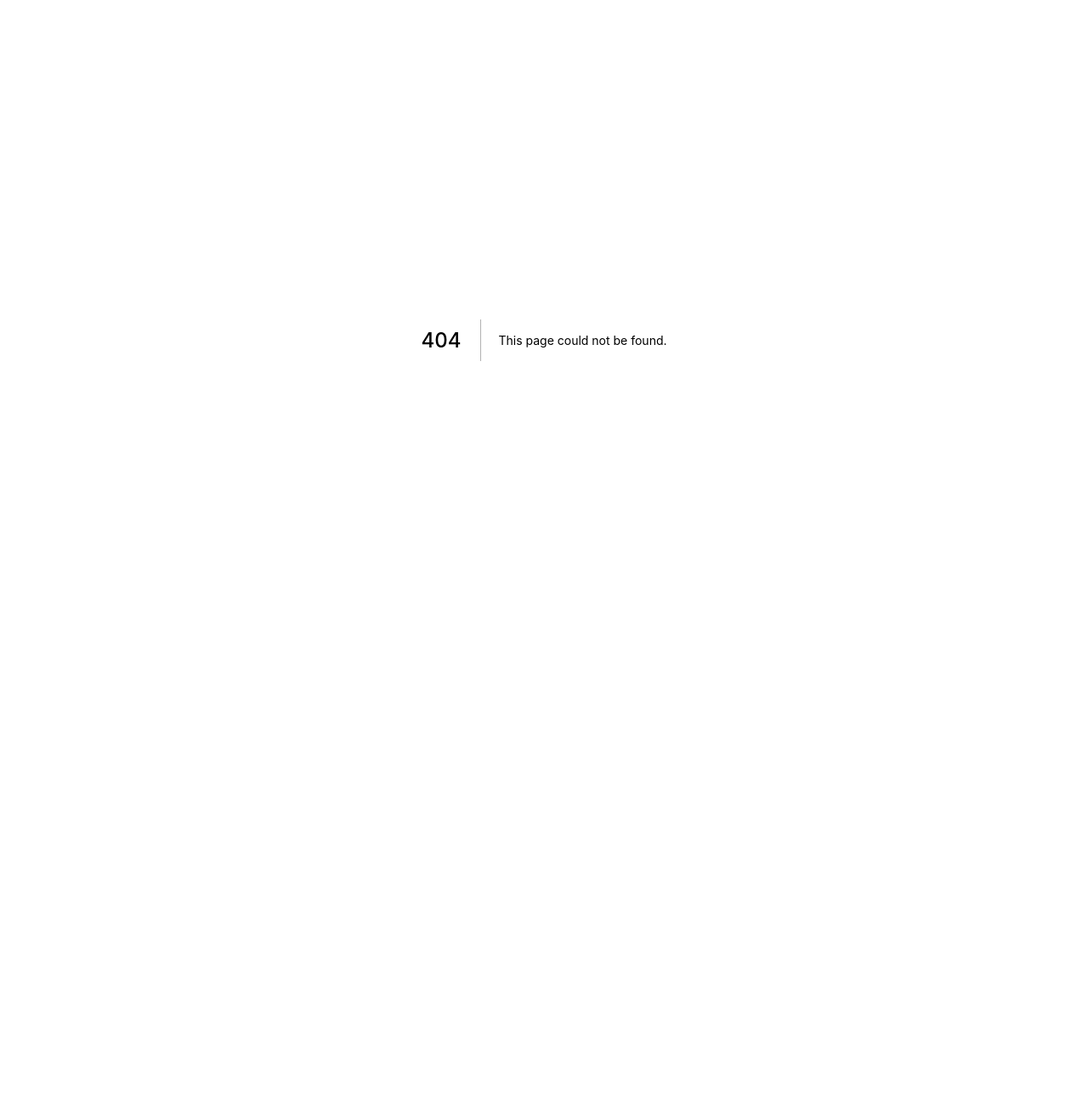
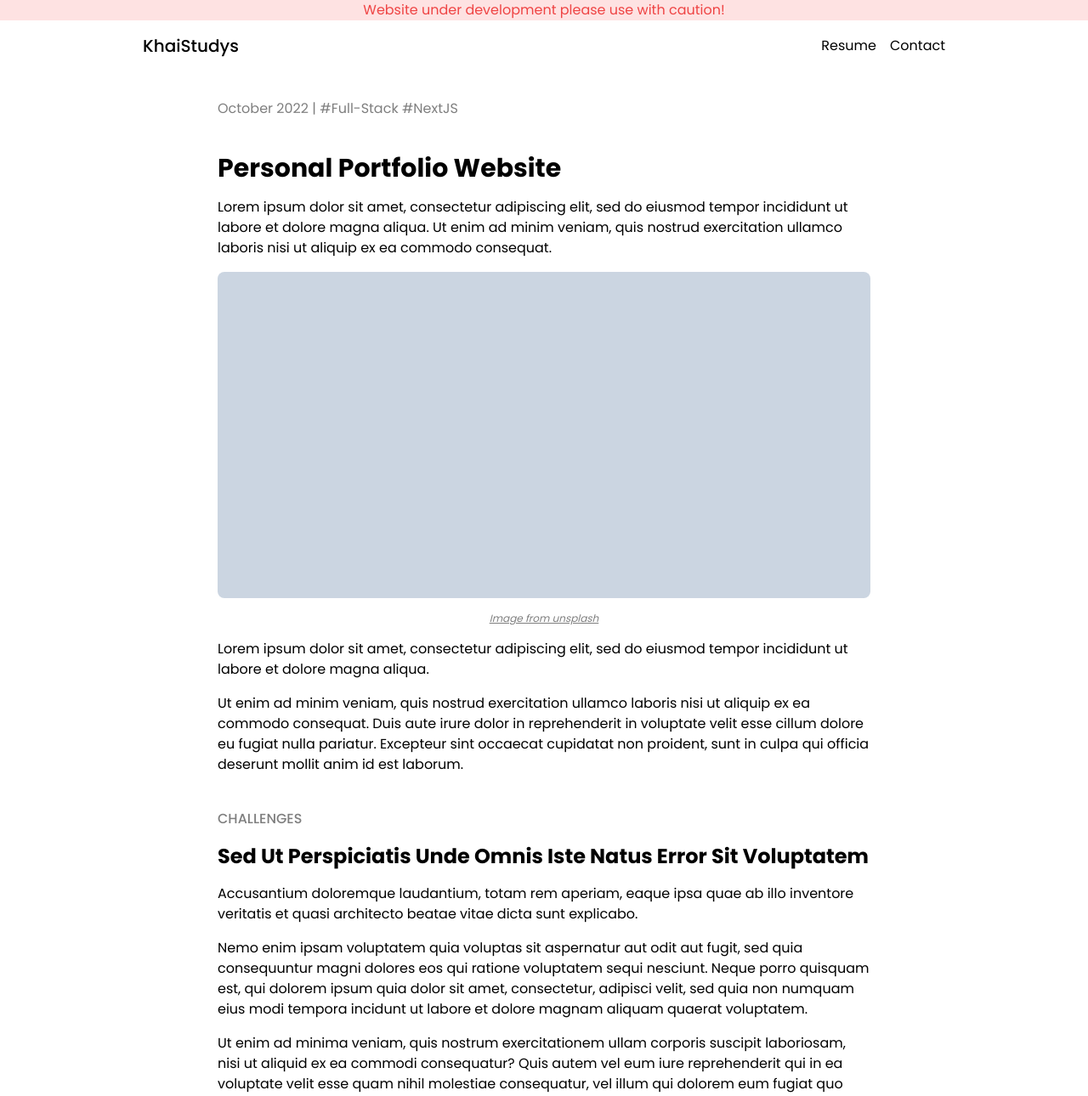
Before and after one commit to KhaiStudys/khaistudys, a Next.js app: page /projects/personal-portfolio-website in a window 1280 px wide. Before the commit this address had no page. Shown: the top 1290 px of the page at 85% size. Before the commit the page ends 800 px from the top, so only its background shows below. Built offline with nearby package versions, Linux system fonts and the light colour scheme.

Commit message:
Added read more page for projects

```diff
--- a/components/Navbar.js
+++ b/components/Navbar.js
@@ -2,6 +2,10 @@ import Link from "next/link";
 
 export default function Navbar() {
   return (
+    <>
+      <div className="w-full bg-red-100 text-red-500 text-center">
+        Website under development please use with caution!
+      </div>
       <nav className="container mx-auto p-4 flex">
         <Link href="/">
           <a className="text-xl font-medium">KhaiStudys</a>
@@ -19,5 +23,6 @@ export default function Navbar() {
           </li>
         </ul>
       </nav>
+    </>
   );
 }
--- a/components/Project.js
+++ b/components/Project.js
@@ -1,6 +1,6 @@
 import Link from "next/link";
 
-export default function Project({ title, desc, live, github }) {
+export default function Project({ title, desc, live, readmore }) {
   return (
     <div className=" flex flex-col gap-3 mt-6 p-6 w-full lg:w-[45%] xl:max-w-[30%] rounded border border-gray-300">
       <h3 className="text-xl font-medium">{title}</h3>
@@ -10,8 +10,8 @@ export default function Project({ title, desc, live, github }) {
           <Link href={live}>View Live</Link>
         </button>
         <button className="px-4 py-2 rounded bg-transparent underline">
-          <a rel="noreferrer" href={github} target="_blank">
-            View on Github
+          <a rel="noreferrer" href={readmore}>
+            Read more
           </a>
         </button>
       </div>
--- a/pages/_document.js
+++ b/pages/_document.js
@@ -5,7 +5,7 @@ export default function Document() {
     <Html>
       <Head>
         <link rel="preconnect" href="https://fonts.googleapis.com" />
-        <link rel="preconnect" href="https://fonts.gstatic.com" crossorigin />
+        <link rel="preconnect" href="https://fonts.gstatic.com" crossOrigin />
         <link
           href="https://fonts.googleapis.com/css2?family=Poppins:wght@400;500;700&display=swap"
           rel="stylesheet"
--- a/pages/index.js
+++ b/pages/index.js
@@ -3,10 +3,6 @@ import Navbar from "../components/Navbar";
 import Main from "../components/Main";
 import Projects from "../components/Projects";
 import Project from "../components/Project";
-
-import Image from "next/image";
-
-let imageSrc = "../public/favicon.png";
 
 export default function Home() {
   return (
@@ -23,7 +19,7 @@ export default function Home() {
           title="Personal Portfolio Website - Current Website"
           desc="This website is my personal portfolio website where I showcase all my skills and the work I have done in the past."
           live="/"
-          github="https://github.com/KhaiStudys/khaistudys"
+          readmore="/projects/personal-portfolio-website"
         />
       </Projects>
     </div>
--- /dev/null
+++ b/pages/projects/personal-portfolio-website.js
@@ -0,0 +1,116 @@
+import Image from "next/image";
+import Link from "next/link";
+import Navbar from "../../components/Navbar";
+
+export default function personalPortfolioWebsite() {
+  let title = "Personal Portfolio Website";
+  let date = "October 2022";
+  let tags = "#Full-Stack #NextJS";
+  return (
+    <>
+      <Navbar />
+      <div className="max-w-[800px] mx-auto my-8 px-4 flex flex-col gap-10">
+        <p className="opacity-50">
+          {date} {"|"} {tags}
+        </p>
+        <section className="flex flex-col gap-4 ">
+          <h1 className="font-bold text-3xl capitalize">{title}</h1>
+          <p>
+            Lorem ipsum dolor sit amet, consectetur adipiscing elit, sed do
+            eiusmod tempor incididunt ut labore et dolore magna aliqua. Ut enim
+            ad minim veniam, quis nostrud exercitation ullamco laboris nisi ut
+            aliquip ex ea commodo consequat.
+          </p>
+          <div className="w-full h-96 bg-slate-300 rounded-lg"></div>
+          <a className="italic text-xs mx-auto opacity-50 underline">
+            Image from unsplash
+          </a>
+          <p>
+            Lorem ipsum dolor sit amet, consectetur adipiscing elit, sed do
+            eiusmod tempor incididunt ut labore et dolore magna aliqua.
+          </p>
+          <p>
+            Ut enim ad minim veniam, quis nostrud exercitation ullamco laboris
+            nisi ut aliquip ex ea commodo consequat. Duis aute irure dolor in
+            reprehenderit in voluptate velit esse cillum dolore eu fugiat nulla
+            pariatur. Excepteur sint occaecat cupidatat non proident, sunt in
+            culpa qui officia deserunt mollit anim id est laborum.
+          </p>
+        </section>
+        <section className="flex flex-col gap-4">
+          <p className="uppercase font-medium opacity-50">Challenges</p>
+          <h2 className="font-bold text-2xl capitalize">
+            Sed ut perspiciatis unde omnis iste natus error sit voluptatem
+          </h2>
+          <p>
+            Accusantium doloremque laudantium, totam rem aperiam, eaque ipsa
+            quae ab illo inventore veritatis et quasi architecto beatae vitae
+            dicta sunt explicabo.
+          </p>
+          <p>
+            Nemo enim ipsam voluptatem quia voluptas sit aspernatur aut odit aut
+            fugit, sed quia consequuntur magni dolores eos qui ratione
+            voluptatem sequi nesciunt. Neque porro quisquam est, qui dolorem
+            ipsum quia dolor sit amet, consectetur, adipisci velit, sed quia non
+            numquam eius modi tempora incidunt ut labore et dolore magnam
+            aliquam quaerat voluptatem.
+          </p>
+          <p>
+            Ut enim ad minima veniam, quis nostrum exercitationem ullam corporis
+            suscipit laboriosam, nisi ut aliquid ex ea commodi consequatur? Quis
+            autem vel eum iure reprehenderit qui in ea voluptate velit esse quam
+            nihil molestiae consequatur, vel illum qui dolorem eum fugiat quo
+            voluptas nulla pariatur?
+          </p>
+        </section>
+        <section className=" flex flex-col gap-4">
+          <p className="uppercase font-medium opacity-50">Conclusion</p>
+          <h2 className="font-bold text-2xl capitalize">
+            Accusantium doloremque laudantium
+          </h2>
+          <p>
+            Accusantium doloremque laudantium, totam rem aperiam, eaque ipsa
+            quae ab illo inventore veritatis et quasi architecto beatae vitae
+            dicta sunt explicabo.
+          </p>
+          <p>
+            Nemo enim ipsam voluptatem quia voluptas sit aspernatur aut odit aut
+            fugit, sed quia consequuntur magni dolores eos qui ratione
+            voluptatem sequi nesciunt. Neque porro quisquam est, qui dolorem
+            ipsum quia dolor sit amet, consectetur, adipisci velit, sed quia non
+            numquam eius modi tempora incidunt ut labore et dolore magnam
+            aliquam quaerat voluptatem.
+          </p>
+          <p>
+            Ut enim ad minima veniam, quis nostrum exercitationem ullam corporis
+            suscipit laboriosam, nisi ut aliquid ex ea commodi consequatur? Quis
+            autem vel eum iure reprehenderit qui in ea voluptate velit esse quam
+            nihil molestiae consequatur, vel illum qui dolorem eum fugiat quo
+            voluptas nulla pariatur?
+          </p>
+        </section>
+        <section className="flex items-center">
+          <p>
+            Follow me on{" "}
+            <a className="underline text-blue-600" href="">
+              Twitter
+            </a>{" "}
+            |{" "}
+            <a className="underline text-blue-600" href="">
+              Tiktok
+            </a>{" "}
+            |{" "}
+            <a className="underline text-blue-600" href="">
+              Instagram
+            </a>
+          </p>
+          <Link href="/">
+            <p className="ml-auto px-4 py-2 border border-gray-300 cursor-pointer rounded">
+              {"< "}Back Home
+            </p>
+          </Link>
+        </section>
+      </div>
+    </>
+  );
+}
```
Lines whose indentation alone changed are shown as unchanged.
